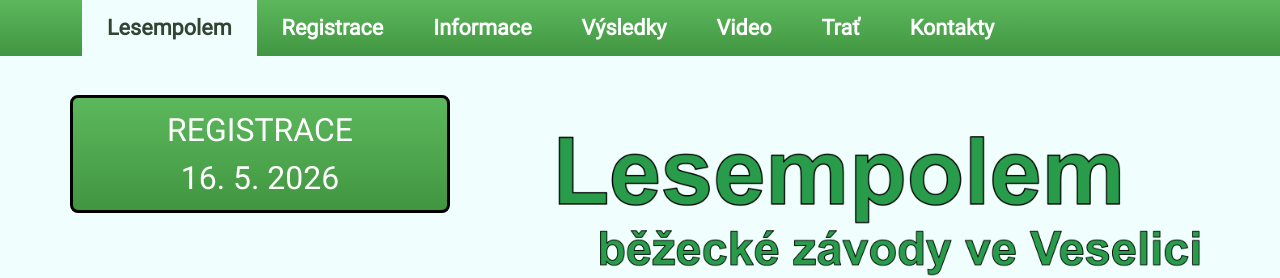
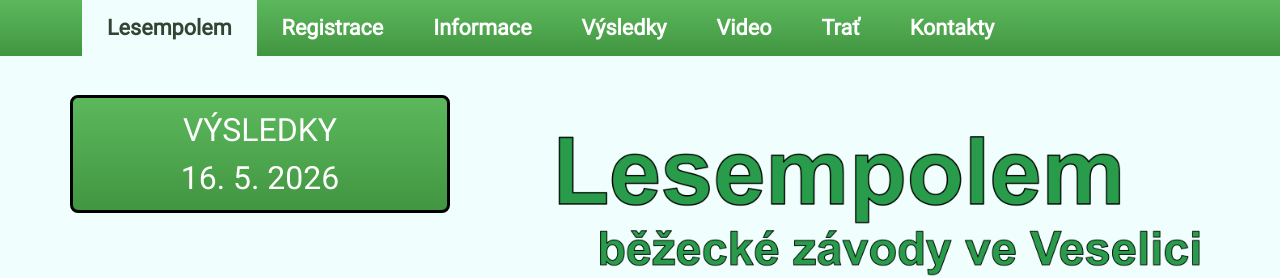
Before and after one commit to kotrzina/lesempolem, a React (Create React App) app in the folder frontend/: page / in a window 1280 px wide. Shown: the top 278 px of the page. Built offline with nearby package versions, Linux system fonts and the light colour scheme.

Commit message:
Homepage promuje vysledky 2026, registrace uzavrena

```diff
--- a/frontend/src/App.tsx
+++ b/frontend/src/App.tsx
@@ -19,7 +19,7 @@ import Address from "./Address";
 
 export default function App() {
 
-    const registrationEnabled = true
+    const registrationEnabled = false
 
     const results: string[] = [
         "2013", "2014", "2015", "2016", "2017", "2018", "2019", "2021", "2022", "2023", "2024", "2024-borak", "2025", "2026"
--- a/frontend/src/pages/Homepage/Homepage.tsx
+++ b/frontend/src/pages/Homepage/Homepage.tsx
@@ -16,7 +16,7 @@ export const HomepagePage: FC = () => {
     const navigate = useNavigate();
 
     function handleClickbait() {
-        navigate(Address.registration)
+        navigate(Address.resultsPlaceholder.replace(':year', '2026'))
     }
 
     return (
@@ -52,7 +52,7 @@ export const HomepagePage: FC = () => {
                             variant={'success'}
                             size={"lg"}
                             onClick={() => handleClickbait()}>
-                            Registrace 16. 5. 2026
+                            Výsledky 16. 5. 2026
                         </Button>
                     </p>
                 </Col>
@@ -72,7 +72,7 @@ export const HomepagePage: FC = () => {
 
             <Row id={'bb'} className={'d-none d-sm-none d-md-none d-lg-block'}>
                 <Button variant={"success"} size={'lg'} className={'btn-big mb-3'} onClick={() => handleClickbait()}>
-                    REGISTRACE<br/>
+                    VÝSLEDKY<br/>
                     16. 5. 2026
                 </Button>
             </Row>
```
